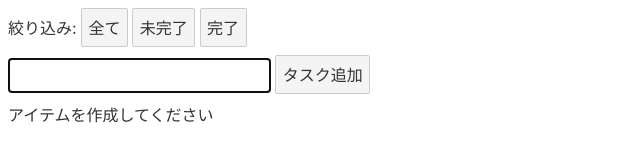
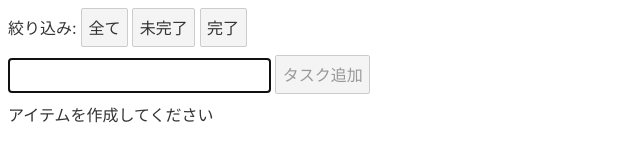
Before and after one commit to lil-shimon/svelte-example, a Svelte app: page / in a window 1280 px wide. Shown: the top 160 px of the page, without its empty margins (0-640 px from the left). Built offline with nearby package versions, Linux system fonts and the light colour scheme.

Commit message:
feat: 🎸 added delete function

```diff
--- a/src/App.svelte
+++ b/src/App.svelte
@@ -20,6 +20,13 @@ const add = () => {
 	// 最後にタイトルをクリア
 	init()
 }
+
+const deleteTodo = (todoId) => {
+	todos = todos.filter(todo => todo.id !== todoId)
+}
+
+// 何も入力されていない場合は追加できない様にする
+$: disabledAdd = title === ''
 
 let condition = null
 
@@ -48,11 +55,11 @@ const init = () => {
 <div>
 	<!-- input入力値とtitleを紐付ける -->
 	<input type="text" bind:value={title} bind:this={initFocus}>
-	<button on:click={() => add()}>タスク追加</button>
+	<button disabled={disabledAdd} on:click={() => add()}>タスク追加</button>
 </div>
 <div>
 	{#if todos.length === 0}
-	<div>アイテムを作成してください</div>
+		<div>アイテムを作成してください</div>
 	{:else}
 	<ul>
 		<!-- foreach -->
@@ -60,6 +67,7 @@ const init = () => {
 		{#each fileteredTodos(todos, condition) as todo (todo.id)}
 		<li>
 			<input type="checkbox" bind:checked={todo.done}> {todo.title}
+			<button on:click={() => deleteTodo(todo.id)}>削除</button>
 		</li>
 		{/each}
 	</ul>
```
